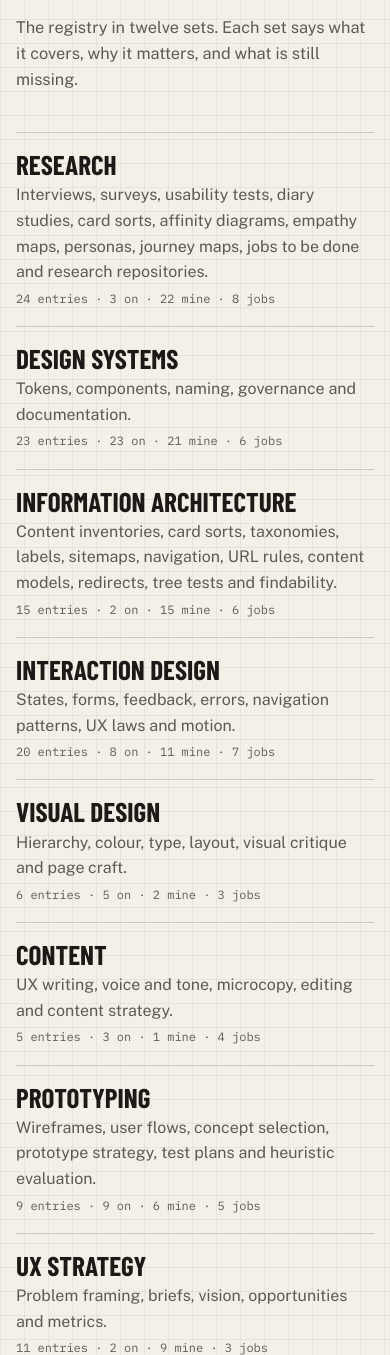
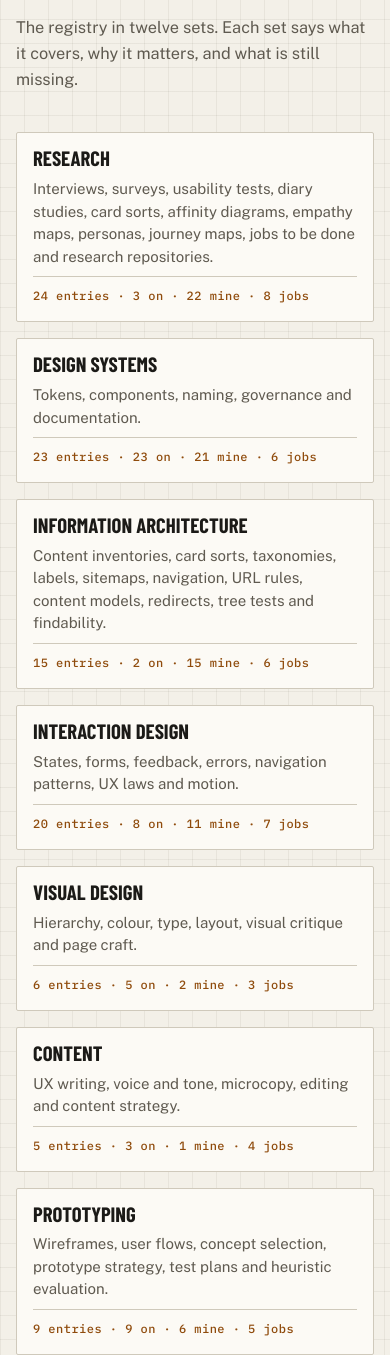
Before and after one commit to bbulman/ux-os, a plain HTML site: page docs/disciplines/index.html in a window 390 px wide. Shown: the part 245-1600 px from the top of the page. Drawn offline with nearby package versions, Linux system fonts and the light colour scheme.

Commit message:
Show Disciplines and the set pages as light cards, five to a row
Disciplines lists each set as a light card (name, what it covers, its counts) instead of a full-width row: five to a row from 1100px, three on a tablet, two from 560px, one on a phone. Each set page lays out its entries with the registry's light cards, five to a row, instead of frames on film.

On a five-across sheet the grease-pencil circle is drawn a little tighter and the sheet gets 12px above it, so the circle stays in the 16px gutters instead of crossing the block above or the next card. The entry pages' circle is unchanged.

Co-Authored-By: Claude Opus 5.5 <noreply@anthropic.com>

```diff
--- a/build/assets/site.css
+++ b/build/assets/site.css
@@ -110,7 +110,7 @@ h1 em { font-style: normal; color: var(--grease); }
 .sheet { padding: clamp(10px, 2vw, 18px); grid-template-columns: repeat(2, minmax(0, 1fr)); gap: clamp(10px, 1.6vw, 16px); }
 @media (min-width: 700px) { .sheet { grid-template-columns: repeat(4, minmax(0, 1fr)); } }
 @media (min-width: 1100px) { .sheet { grid-template-columns: repeat(6, minmax(0, 1fr)); } }
-/* The registry sheets run five to a row on a wide screen. */
+/* The registry and set-page sheets run five to a row on a wide screen. */
 @media (min-width: 960px) { .sheet--five { grid-template-columns: repeat(5, minmax(0, 1fr)); } }
 
 /* A frame: edge row, exposure, edge row */
@@ -133,7 +133,7 @@ h1 em { font-style: normal; color: var(--grease); }
 .tick { color: var(--grease-film); font-weight: 600; }
 .tick-ink { color: var(--grease-ink) !important; white-space: nowrap; }
 
-/* Light frames: printed cards on the paper instead of film (the registry and its entry pages) */
+/* Light frames: printed cards on the paper instead of film (the registry, the set pages and the entry pages) */
 .sheet--light { background: none; padding: 0; }
 .sheet--light .frame-link { color: var(--ink); background: var(--card); border: 1px solid var(--line); border-radius: 2px; padding: 2px 8px 4px; }
 .sheet--light a.frame-link:hover { color: var(--ink); border-color: var(--grease-ink); }
@@ -149,6 +149,9 @@ h1 em { font-style: normal; color: var(--grease); }
 /* With no film around it, the circle hangs about 28px below a single card and 24px to each side: clear the note under it, and keep it on screen at phone width */
 .print .sheet--light + .note { margin-top: 40px; }
 .print .sheet--light:has(.is-circled) { padding-inline: 24px; max-width: 388px; }
+/* A set page circles one card in a five-across sheet: draw it tight enough to stay in the 16px gutters, and leave room above the first row */
+.sheet--five .grease { left: -5%; top: -6%; width: 110%; height: 112%; }
+.sheet--five:has(.is-circled) { padding-top: 12px; }
 
 /* The one grease-pencil circle per page. It draws once, and stays still under reduced motion. */
 .grease { position: absolute; left: -7%; top: -9%; width: 114%; height: 118%; fill: none; stroke: var(--grease); stroke-width: 4; stroke-linecap: round; pointer-events: none; transform: rotate(-1deg); overflow: visible; }
@@ -327,14 +330,17 @@ table { border-collapse: collapse; font-size: 15px; width: 100%; }
 th, td { padding: 8px 14px 8px 0; border-bottom: 1px solid var(--line); text-align: left; vertical-align: top; }
 th { font: 500 12px/1.5 var(--mono); letter-spacing: .04em; text-transform: uppercase; color: var(--ink-2); }
 
-/* Disciplines */
-.disc-rows { list-style: none; margin: 0; padding: 0; border-top: 1px solid var(--line); }
-.disc-row { position: relative; display: grid; gap: 4px 32px; padding: 18px 0; border-bottom: 1px solid var(--line); }
-@media (min-width: 900px) { .disc-row { grid-template-columns: 17rem minmax(0, 1fr) 16rem; align-items: baseline; } }
-.disc-row h3 { font: 700 1.7rem/1 var(--display); text-transform: uppercase; margin: 0; }
-.disc-row:hover h3 a { color: var(--grease); }
-.disc-row .covers { margin: 0; color: var(--ink-2); }
-.disc-row .dn { margin: 0; }
+/* Disciplines: each set a light card, five to a row on a wide screen */
+.disc-cards { list-style: none; margin: 0; padding: 0; display: grid; grid-template-columns: minmax(0, 1fr); gap: 16px; }
+@media (min-width: 560px) { .disc-cards { grid-template-columns: repeat(2, minmax(0, 1fr)); } }
+@media (min-width: 800px) { .disc-cards { grid-template-columns: repeat(3, minmax(0, 1fr)); } }
+@media (min-width: 1100px) { .disc-cards { grid-template-columns: repeat(5, minmax(0, 1fr)); } }
+.disc-card { position: relative; min-width: 0; display: flex; flex-direction: column; gap: 8px; padding: 14px 16px 16px; background: var(--card); border: 1px solid var(--line); border-radius: 2px; }
+.disc-card:hover { border-color: var(--grease-ink); }
+.disc-card h3 { font: 700 1.3rem/1.1 var(--display); text-transform: uppercase; margin: 0; }
+.disc-card:hover h3 a { color: var(--grease); }
+.disc-card .covers { margin: 0; font-size: 15px; line-height: 1.5; color: var(--ink-2); }
+.disc-card .dn { margin: auto 0 0; padding-top: 10px; border-top: 1px solid var(--line); font: 500 12px/1.5 var(--mono); letter-spacing: .04em; color: var(--edge-ink); }
 .sec-tight > .lede { margin-top: 6px; }
 
 /* Set pages */
--- a/data/changes.json
+++ b/data/changes.json
@@ -6,7 +6,8 @@
       "Added a quarterly prune report, scripts/prune.mjs, which lists third-party skills I have never used and that no job depends on, with the setting that would switch each one off.",
       "Workflow steps are light cards on the paper instead of film-strip frames, and no longer show how often each skill has run.",
       "The registry runs five cards to a row, with the ten entries I use most in their own Most used section above All.",
-      "Orchestration is now one of the named sets rather than a proposal, which leaves two proposed."
+      "Orchestration is now one of the named sets rather than a proposal, which leaves two proposed.",
+      "Disciplines shows each set as a light card, five to a row, and each set's page lays out its entries the same way instead of as frames on film."
     ]
   },
   {
--- a/docs/assets/site.css
+++ b/docs/assets/site.css
@@ -110,7 +110,7 @@ h1 em { font-style: normal; color: var(--grease); }
 .sheet { padding: clamp(10px, 2vw, 18px); grid-template-columns: repeat(2, minmax(0, 1fr)); gap: clamp(10px, 1.6vw, 16px); }
 @media (min-width: 700px) { .sheet { grid-template-columns: repeat(4, minmax(0, 1fr)); } }
 @media (min-width: 1100px) { .sheet { grid-template-columns: repeat(6, minmax(0, 1fr)); } }
-/* The registry sheets run five to a row on a wide screen. */
+/* The registry and set-page sheets run five to a row on a wide screen. */
 @media (min-width: 960px) { .sheet--five { grid-template-columns: repeat(5, minmax(0, 1fr)); } }
 
 /* A frame: edge row, exposure, edge row */
@@ -133,7 +133,7 @@ h1 em { font-style: normal; color: var(--grease); }
 .tick { color: var(--grease-film); font-weight: 600; }
 .tick-ink { color: var(--grease-ink) !important; white-space: nowrap; }
 
-/* Light frames: printed cards on the paper instead of film (the registry and its entry pages) */
+/* Light frames: printed cards on the paper instead of film (the registry, the set pages and the entry pages) */
 .sheet--light { background: none; padding: 0; }
 .sheet--light .frame-link { color: var(--ink); background: var(--card); border: 1px solid var(--line); border-radius: 2px; padding: 2px 8px 4px; }
 .sheet--light a.frame-link:hover { color: var(--ink); border-color: var(--grease-ink); }
@@ -149,6 +149,9 @@ h1 em { font-style: normal; color: var(--grease); }
 /* With no film around it, the circle hangs about 28px below a single card and 24px to each side: clear the note under it, and keep it on screen at phone width */
 .print .sheet--light + .note { margin-top: 40px; }
 .print .sheet--light:has(.is-circled) { padding-inline: 24px; max-width: 388px; }
+/* A set page circles one card in a five-across sheet: draw it tight enough to stay in the 16px gutters, and leave room above the first row */
+.sheet--five .grease { left: -5%; top: -6%; width: 110%; height: 112%; }
+.sheet--five:has(.is-circled) { padding-top: 12px; }
 
 /* The one grease-pencil circle per page. It draws once, and stays still under reduced motion. */
 .grease { position: absolute; left: -7%; top: -9%; width: 114%; height: 118%; fill: none; stroke: var(--grease); stroke-width: 4; stroke-linecap: round; pointer-events: none; transform: rotate(-1deg); overflow: visible; }
@@ -327,14 +330,17 @@ table { border-collapse: collapse; font-size: 15px; width: 100%; }
 th, td { padding: 8px 14px 8px 0; border-bottom: 1px solid var(--line); text-align: left; vertical-align: top; }
 th { font: 500 12px/1.5 var(--mono); letter-spacing: .04em; text-transform: uppercase; color: var(--ink-2); }
 
-/* Disciplines */
-.disc-rows { list-style: none; margin: 0; padding: 0; border-top: 1px solid var(--line); }
-.disc-row { position: relative; display: grid; gap: 4px 32px; padding: 18px 0; border-bottom: 1px solid var(--line); }
-@media (min-width: 900px) { .disc-row { grid-template-columns: 17rem minmax(0, 1fr) 16rem; align-items: baseline; } }
-.disc-row h3 { font: 700 1.7rem/1 var(--display); text-transform: uppercase; margin: 0; }
-.disc-row:hover h3 a { color: var(--grease); }
-.disc-row .covers { margin: 0; color: var(--ink-2); }
-.disc-row .dn { margin: 0; }
+/* Disciplines: each set a light card, five to a row on a wide screen */
+.disc-cards { list-style: none; margin: 0; padding: 0; display: grid; grid-template-columns: minmax(0, 1fr); gap: 16px; }
+@media (min-width: 560px) { .disc-cards { grid-template-columns: repeat(2, minmax(0, 1fr)); } }
+@media (min-width: 800px) { .disc-cards { grid-template-columns: repeat(3, minmax(0, 1fr)); } }
+@media (min-width: 1100px) { .disc-cards { grid-template-columns: repeat(5, minmax(0, 1fr)); } }
+.disc-card { position: relative; min-width: 0; display: flex; flex-direction: column; gap: 8px; padding: 14px 16px 16px; background: var(--card); border: 1px solid var(--line); border-radius: 2px; }
+.disc-card:hover { border-color: var(--grease-ink); }
+.disc-card h3 { font: 700 1.3rem/1.1 var(--display); text-transform: uppercase; margin: 0; }
+.disc-card:hover h3 a { color: var(--grease); }
+.disc-card .covers { margin: 0; font-size: 15px; line-height: 1.5; color: var(--ink-2); }
+.disc-card .dn { margin: auto 0 0; padding-top: 10px; border-top: 1px solid var(--line); font: 500 12px/1.5 var(--mono); letter-spacing: .04em; color: var(--edge-ink); }
 .sec-tight > .lede { margin-top: 6px; }
 
 /* Set pages */
--- a/docs/disciplines/index.html
+++ b/docs/disciplines/index.html
@@ -32,53 +32,53 @@
 </header>
 <section aria-labelledby="named-h">
   <h2 class="vh" id="named-h">Sets</h2>
-  <ol class="disc-rows">
-<li class="disc-row">
+  <ol class="disc-cards">
+<li class="disc-card">
   <h3><a class="stretch" href="../research/">Research</a></h3>
   <p class="covers">Interviews, surveys, usability tests, diary studies, card sorts, affinity diagrams, empathy maps, personas, journey maps, jobs to be done and research repositories.</p>
   <p class="dn">24 entries · 3 on · 22 mine · 8 jobs</p>
 </li>
-<li class="disc-row">
+<li class="disc-card">
   <h3><a class="stretch" href="../design-systems/">Design systems</a></h3>
   <p class="covers">Tokens, components, naming, governance and documentation.</p>
   <p class="dn">23 entries · 23 on · 21 mine · 6 jobs</p>
 </li>
-<li class="disc-row">
+<li class="disc-card">
   <h3><a class="stretch" href="../information-architecture/">Information architecture</a></h3>
   <p class="covers">Content inventories, card sorts, taxonomies, labels, sitemaps, navigation, URL rules, content models, redirects, tree tests and findability.</p>
   <p class="dn">15 entries · 2 on · 15 mine · 6 jobs</p>
 </li>
-<li class="disc-row">
+<li class="disc-card">
   <h3><a class="stretch" href="../interaction-design/">Interaction design</a></h3>
   <p class="covers">States, forms, feedback, errors, navigation patterns, UX laws and motion.</p>
   <p class="dn">20 entries · 8 on · 11 mine · 7 jobs</p>
 </li>
-<li class="disc-row">
+<li class="disc-card">
   <h3><a class="stretch" href="../visual-design/">Visual design</a></h3>
   <p class="covers">Hierarchy, colour, type, layout, visual critique and page craft.</p>
   <p class="dn">6 entries · 5 on · 2 mine · 3 jobs</p>
 </li>
-<li class="disc-row">
+<li class="disc-card">
   <h3><a class="stretch" href="../content/">Content</a></h3>
   <p class="covers">UX writing, voice and tone, microcopy, editing and content strategy.</p>
   <p class="dn">5 entries · 3 on · 1 mine · 4 jobs</p>
 </li>
-<li class="disc-row">
+<li class="disc-card">
   <h3><a class="stretch" href="../prototyping/">Prototyping</a></h3>
   <p class="covers">Wireframes, user flows, concept selection, prototype strategy, test plans and heuristic evaluation.</p>
   <p class="dn">9 entries · 9 on · 6 mine · 5 jobs</p>
 </li>
-<li class="disc-row">
+<li class="disc-card">
   <h3><a class="stretch" href="../ux-strategy/">UX strategy</a></h3>
   <p class="covers">Problem framing, briefs, vision, opportunities and metrics.</p>
   <p class="dn">11 entries · 2 on · 9 mine · 3 jobs</p>
 </li>
-<li class="disc-row">
+<li class="disc-card">
   <h3><a class="stretch" href="../ai-xd/">AI-XD</a></h3>
   <p class="covers">AI experience design: conversation, trust, guardrails and agent handoffs.</p>
   <p class="dn">6 entries · 3 on · 0 mine</p>
 </li>
-<li class="disc-row">
+<li class="disc-card">
   <h3><a class="stretch" href="../orchestration/">Orchestration</a></h3>
   <p class="covers">Running the other sets against a real target until it meets a bar.</p>
   <p class="dn">7 entries · 6 on · 7 mine · 5 jobs</p>
@@ -88,13 +88,13 @@
 <section aria-labelledby="proposed-h" class="sec-tight">
   <h2 class="big-2" id="proposed-h">Proposed</h2>
   <p class="lede">Still to be kept, renamed or dropped.</p>
-  <ol class="disc-rows">
-<li class="disc-row">
+  <ol class="disc-cards">
+<li class="disc-card">
   <h3><a class="stretch" href="../accessibility-and-inclusion/">Accessibility and inclusion</a></h3>
   <p class="covers">Inclusive personas, cognitive access, accessible content and adaptive interfaces.</p>
   <p class="dn">6 entries · 1 on · 0 mine · 1 job</p>
 </li>
-<li class="disc-row">
+<li class="disc-card">
   <h3><a class="stretch" href="../design-ops-and-communication/">Design ops and communication</a></h3>
   <p class="covers">Handoff, critique process, sprints, rationale and case studies.</p>
   <p class="dn">3 entries · 2 on · 0 mine</p>
```
Also changed, not shown: build/pages/sets.mjs (+4 -4 lines), docs/accessibility-and-inclusion/index.html (+1 -1 lines), docs/ai-xd/index.html (+1 -1 lines), docs/changelog/index.html (+2 -2 lines), docs/content/index.html (+1 -1 lines), docs/design-ops-and-communication/index.html (+1 -1 lines), docs/design-systems/index.html (+1 -1 lines), docs/information-architecture/index.html (+1 -1 lines), docs/interaction-design/index.html (+1 -1 lines), docs/orchestration/index.html (+1 -1 lines), docs/prototyping/index.html (+1 -1 lines), docs/research/index.html (+1 -1 lines), docs/ux-strategy/index.html (+1 -1 lines), docs/visual-design/index.html (+1 -1 lines).
